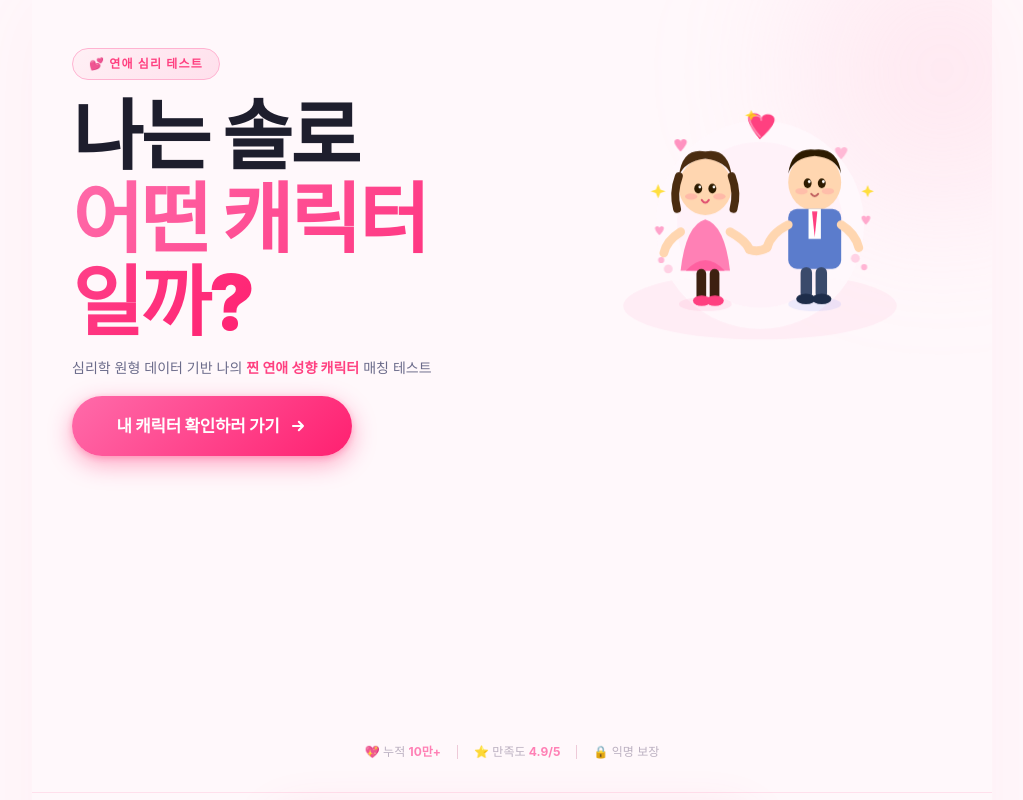
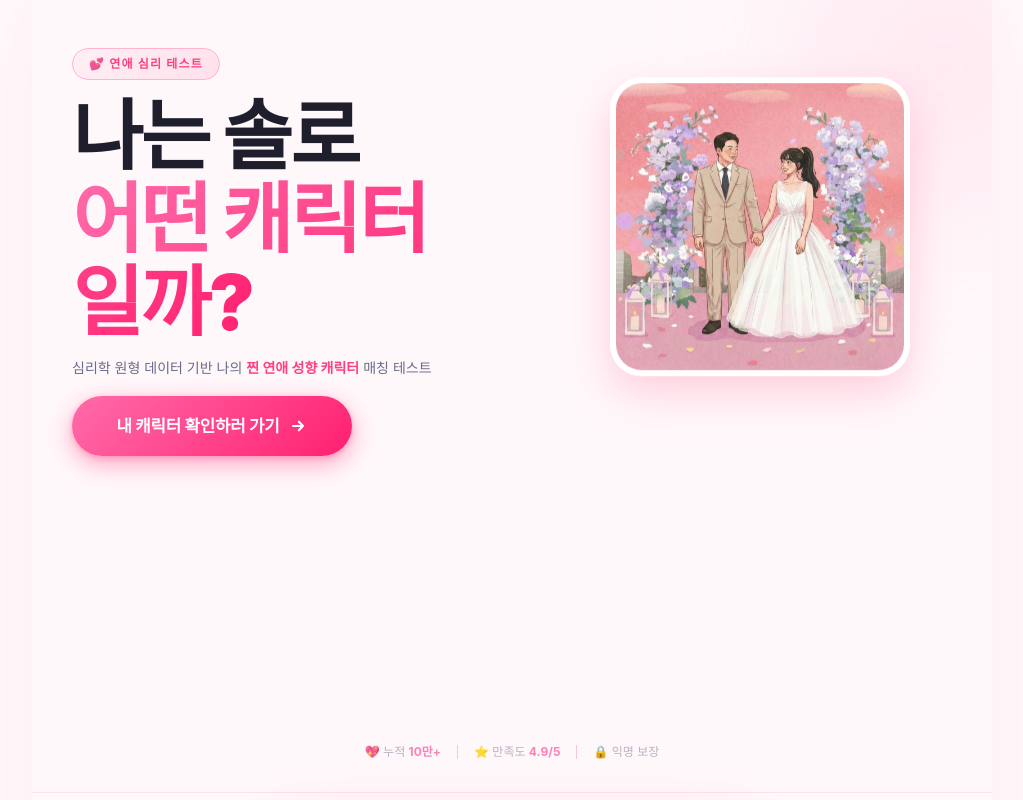
Before and after one commit to leedaekeun/iamsolo_test, a React (Vite) app: page / in a window 1280 px wide. Shown: the top 800 px of the page, without its empty margins (128-1151 px from the left). Built offline with nearby package versions, Linux system fonts and the light colour scheme.

Commit message:
Replace SVG HeroIllustration with custom main.jpg image

```diff
--- a/src/components/HeroIllustration.tsx
+++ /dev/null
@@ -1,84 +0,0 @@
-export default function HeroIllustration() {
-    return (
-        <svg
-            viewBox="0 0 340 300"
-            fill="none"
-            xmlns="http://www.w3.org/2000/svg"
-            className="w-full"
-            aria-label="러블리 커플 일러스트"
-        >
-            <ellipse cx="170" cy="240" rx="155" ry="38" fill="rgba(255,160,200,0.12)" />
-            <circle cx="170" cy="148" r="118" fill="rgba(255,248,252,0.95)" />
-            <circle cx="170" cy="148" r="94" fill="rgba(255,240,248,0.7)" />
-
-            {/* 왼쪽 인물 (여성) */}
-            <ellipse cx="108" cy="238" rx="30" ry="8" fill="rgba(255,100,160,0.10)" />
-            <ellipse cx="108" cy="105" rx="30" ry="32" fill="#FFD6B0" />
-            <path d="M78 93 Q82 60 108 65 Q134 60 138 93 Q132 76 108 73 Q84 76 78 93Z" fill="#4A2C10" />
-            <path d="M78 93 Q71 112 76 130" stroke="#4A2C10" strokeWidth="9" strokeLinecap="round" />
-            <path d="M138 93 Q145 112 140 130" stroke="#4A2C10" strokeWidth="9" strokeLinecap="round" />
-            <ellipse cx="100" cy="107" rx="4.5" ry="5.5" fill="#2D1B00" />
-            <ellipse cx="116" cy="107" rx="4.5" ry="5.5" fill="#2D1B00" />
-            <circle cx="101.8" cy="105.2" r="1.6" fill="white" />
-            <circle cx="117.8" cy="105.2" r="1.6" fill="white" />
-            <ellipse cx="92" cy="116" rx="7" ry="3.5" fill="rgba(255,120,150,0.30)" />
-            <ellipse cx="124" cy="116" rx="7" ry="3.5" fill="rgba(255,120,150,0.30)" />
-            <path d="M104 120 Q108 126 112 120" stroke="#E05070" strokeWidth="2.2" strokeLinecap="round" fill="none" />
-            <path d="M80 200 Q86 148 108 142 Q130 148 136 200Z" fill="#FF80B5" />
-            <path d="M86 200 Q108 176 130 200" fill="#FF60A0" />
-            <path d="M80 156 Q64 166 61 180" stroke="#FFD6B0" strokeWidth="10" strokeLinecap="round" />
-            <path d="M136 156 Q154 166 158 176" stroke="#FFD6B0" strokeWidth="10" strokeLinecap="round" />
-            <rect x="98" y="198" width="11" height="36" rx="5.5" fill="#3D2010" />
-            <rect x="113" y="198" width="11" height="36" rx="5.5" fill="#3D2010" />
-            <ellipse cx="104" cy="234" rx="10" ry="6" fill="#FF4080" />
-            <ellipse cx="119" cy="234" rx="10" ry="6" fill="#FF4080" />
-
-            {/* 오른쪽 인물 (남성) */}
-            <ellipse cx="232" cy="238" rx="30" ry="8" fill="rgba(80,120,255,0.10)" />
-            <ellipse cx="232" cy="100" rx="30" ry="32" fill="#FFD6B0" />
-            <path d="M202 90 Q206 60 232 63 Q258 60 262 90 Q256 72 232 70 Q208 72 202 90Z" fill="#2D1B00" />
-            <ellipse cx="224" cy="101" rx="4.5" ry="5.5" fill="#2D1B00" />
-            <ellipse cx="240" cy="101" rx="4.5" ry="5.5" fill="#2D1B00" />
-            <circle cx="225.8" cy="99.2" r="1.6" fill="white" />
-            <circle cx="241.8" cy="99.2" r="1.6" fill="white" />
-            <ellipse cx="217" cy="110" rx="7" ry="3.5" fill="rgba(255,120,150,0.25)" />
-            <ellipse cx="247" cy="110" rx="7" ry="3.5" fill="rgba(255,120,150,0.25)" />
-            <path d="M228 113 Q232 118 236 113" stroke="#C06060" strokeWidth="2.2" strokeLinecap="round" fill="none" />
-            <rect x="202" y="130" width="60" height="68" rx="10" fill="#5B7CCC" />
-            <rect x="225" y="130" width="14" height="34" fill="white" />
-            <path d="M229 133 L232 162 L235 133" fill="#FF4080" />
-            <path d="M202 148 Q182 158 178 174" stroke="#FFD6B0" strokeWidth="10" strokeLinecap="round" />
-            <path d="M262 148 Q278 158 282 174" stroke="#FFD6B0" strokeWidth="10" strokeLinecap="round" />
-            <rect x="216" y="196" width="13" height="36" rx="6.5" fill="#3A4A6B" />
-            <rect x="233" y="196" width="13" height="36" rx="6.5" fill="#3A4A6B" />
-            <ellipse cx="222" cy="232" rx="11" ry="6" fill="#1E2D4A" />
-            <ellipse cx="240" cy="232" rx="11" ry="6" fill="#1E2D4A" />
-
-            {/* 손 잡기 */}
-            <path d="M158 176 Q168 180 178 174" stroke="#FFD6B0" strokeWidth="10" strokeLinecap="round" />
-
-            {/* 하트 */}
-            <g className="animate-float-heart" style={{ transformOrigin: '170px 60px' }}>
-                <path d="M170 62 C170 62 155 47 155 39 C155 31 170 31 170 39 C170 31 185 31 185 39 C185 47 170 62 170 62Z" fill="#FF4080" />
-                <path d="M170 59 C170 59 157 46 157 40 C157 34 170 34 170 40" stroke="rgba(255,255,255,0.4)" strokeWidth="2" strokeLinecap="round" fill="none" />
-            </g>
-            <path d="M80 65 C80 65 73 58 73 54 C73 50 80 50 80 54 C80 50 87 50 87 54 C87 58 80 65 80 65Z" fill="#FF80B5" opacity="0.85" />
-            <path d="M262 74 C262 74 255 67 255 63 C255 59 262 59 262 63 C262 59 269 59 269 63 C269 67 262 74 262 74Z" fill="#FFB3D1" opacity="0.90" />
-            <path d="M56 160 C56 160 51 155 51 152 C51 149 56 149 56 152 C56 149 61 149 61 152 C61 155 56 160 56 160Z" fill="#FF6BAA" opacity="0.60" />
-            <path d="M290 148 C290 148 285 143 285 140 C285 137 290 137 290 140 C290 137 295 137 295 140 C295 143 290 148 290 148Z" fill="#FF6BAA" opacity="0.55" />
-
-            {/* 별 */}
-            <g fill="#FFD700" opacity="0.75">
-                <path d="M52 108 L54.5 102 L57 108 L63 110 L57 112 L54.5 118 L52 112 L46 110Z" />
-                <path d="M290 108 L292 103 L294 108 L299 110 L294 112 L292 117 L290 112 L285 110Z" />
-                <path d="M158 22 L160 18 L162 22 L167 24 L162 26 L160 30 L158 26 L153 24Z" />
-            </g>
-            <g opacity="0.55">
-                <circle cx="66" cy="198" r="5" fill="#FFB3D1" />
-                <circle cx="58" cy="188" r="3.5" fill="#FF80B5" />
-                <circle cx="278" cy="186" r="5" fill="#FFB3D1" />
-                <circle cx="288" cy="196" r="3.5" fill="#FF80B5" />
-            </g>
-        </svg>
-    );
-}
--- a/src/pages/Home.tsx
+++ b/src/pages/Home.tsx
@@ -2,7 +2,6 @@ import { useState } from 'react';
 import { Link } from 'react-router-dom';
 import { CHARACTERS } from '@/data/characters';
 import Footer from '@/components/Footer';
-import HeroIllustration from '@/components/HeroIllustration';
 
 /* ═══════════════════════════════════════════
    HERO ILLUSTRATION
@@ -182,7 +181,15 @@ export default function Home() {
                 <div className="px-10 pb-2 animate-pop-in delay-200 md:pr-10 md:pb-8"
                     style={{ maxWidth: '380px', margin: '0 auto', width: '100%' }}>
                     <div className="animate-float-y">
-                        <HeroIllustration />
+                        <img
+                            src="/images/main.jpg"
+                            alt="메인 일러스트"
+                            className="w-full h-auto rounded-[2rem]"
+                            style={{
+                                boxShadow: '0 16px 40px rgba(255,80,128,0.25)',
+                                border: '6px solid white'
+                            }}
+                        />
                     </div>
                 </div>
             </div>
--- a/src/pages/Result.tsx
+++ b/src/pages/Result.tsx
@@ -1,7 +1,6 @@
 import { useEffect, useState } from 'react';
 import { useNavigate, useSearchParams, Link } from 'react-router-dom';
 import { CHARACTERS, Archetype } from '@/data/characters';
-import HeroIllustration from '@/components/HeroIllustration';
 
 /* ═══════════════════════════════════════════
    MATCH CIRCLE
@@ -201,7 +200,15 @@ export default function ResultClient() {
                 <div className="px-10 pb-2 animate-pop-in delay-200 md:pr-10 md:pb-8"
                     style={{ maxWidth: '380px', margin: '0 auto', width: '100%' }}>
                     <div className="animate-float-y">
-                        <HeroIllustration />
+                        <img
+                            src="/images/main.jpg"
+                            alt="메인 일러스트"
+                            className="w-full h-auto rounded-[2rem]"
+                            style={{
+                                boxShadow: '0 16px 40px rgba(255,80,128,0.25)',
+                                border: '6px solid white'
+                            }}
+                        />
                     </div>
                 </div>
 
```
Also changed, not shown: public/images/main.jpg (added).
